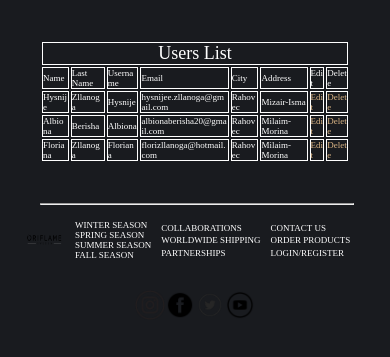
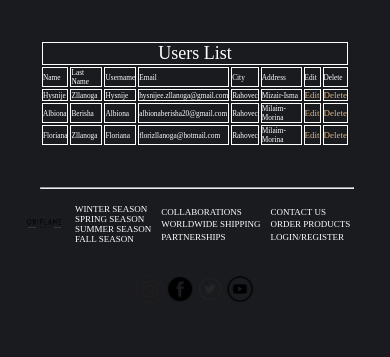
Before and after one commit to Hysnijee/Projekti, a PHP site: page /views/dashboard.php in a window 390 px wide. Shown: the part 50-407 px from the top of the page. Run offline with PHP 8.4, Linux system fonts and the light colour scheme; data comes from the database, SQL or seed files in the repository.

Commit message:
dashboard table responsive

```diff
--- a/style/dashboard.css
+++ b/style/dashboard.css
@@ -117,9 +117,7 @@ table td a{
     }
     td{
         padding:0;
-    }
-    table{
-        overflow-wrap: anywhere;
+        font-size: 5.5pt;
     }
 }
 
```
